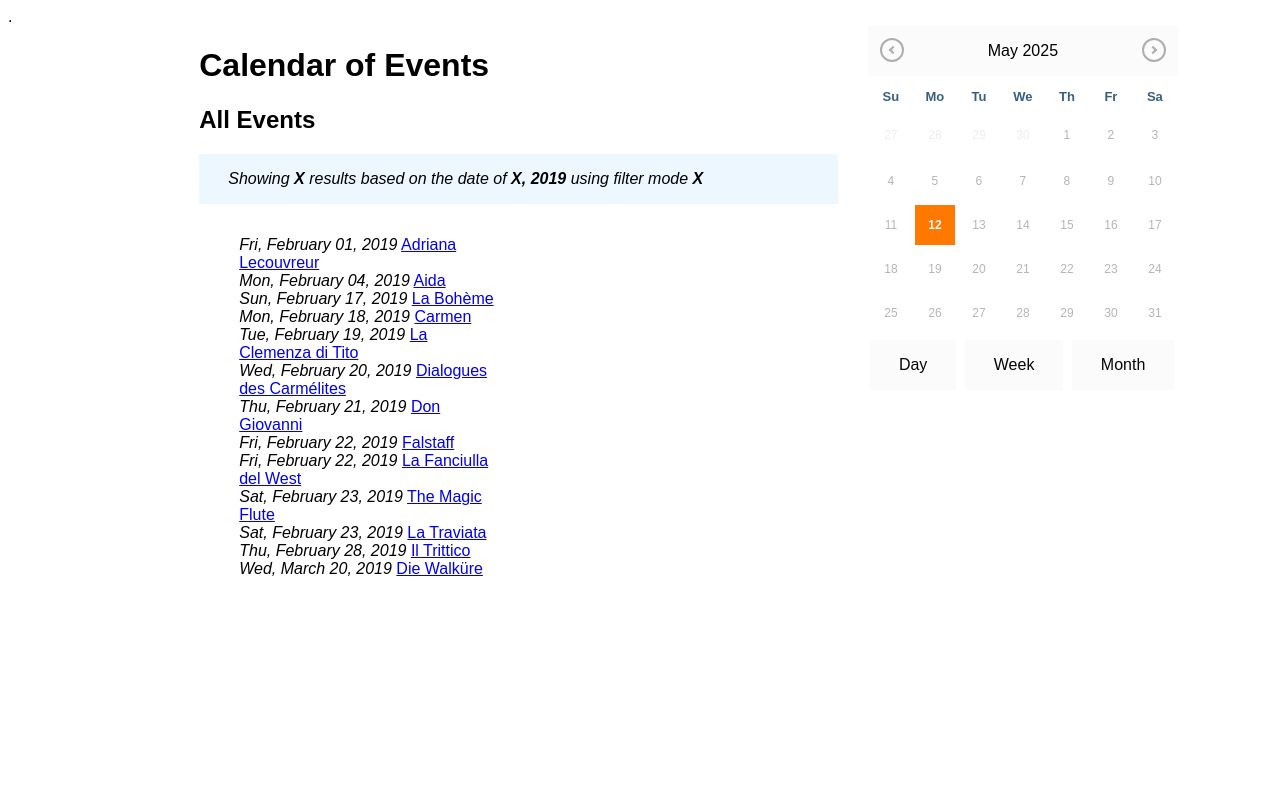
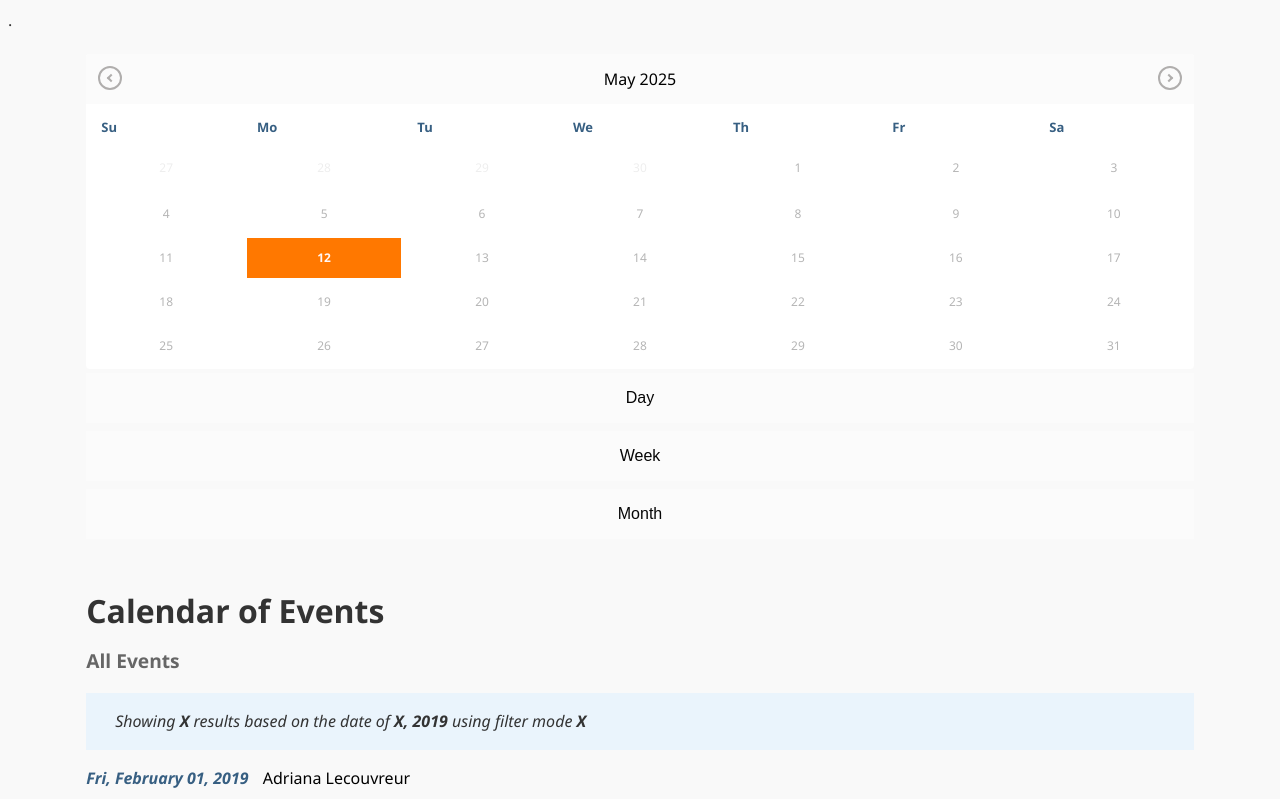
Before and after one commit to agresti/datepicker-integration, a plain HTML site: page index.html in a window 1280 px wide. Shown: the top 799 px of the page. Drawn offline with nearby package versions, Linux system fonts and the light colour scheme.

Commit message:
Update styles.css

```diff
--- a/styles.css
+++ b/styles.css
@@ -1,45 +1,103 @@
+/* === GLOBAL === */
 body {
-	font-family: sans-serif;
+  font-family: 'Segoe UI', Tahoma, Geneva, Verdana, sans-serif;
   font-size: 1em;
+  background: #f9f9f9;
+  color: #333;
+  line-height: 1.6;
 }
-ul {
-	width: 40%;
-    	float: left;
+
+main {
+  padding: 20px 0;
 }
-main {
 
-}
 p {
   font-size: 0.8em;
 }
+
+/* === CONTAINER LAYOUT === */
+.container {
+  display: flex;
+  flex-wrap: wrap;
+  justify-content: space-between;
+  gap: 20px;
+  width: 90%;
+  max-width: 1200px;
+  margin: 0 auto;
+}
+
+.col-left {
+  flex: 1 1 65%;
+  padding-left: 15px;
+  padding-right: 15px;
+}
+
+.col-right {
+  flex: 1 1 30%;
+  padding-left: 15px;
+  padding-right: 15px;
+}
+
+/* === DATEPICKER === */
+#datepicker {
+  width: 100%;
+}
+
+/* === EVENTS LIST === */
 ul {
+  width: 100%;
   list-style-type: none;
+  padding-left: 0;
 }
-.event-nav {
-	float: right;
-    	margin-top: 20px;
+
+ul li {
   margin-bottom: 10px;
 }
+
+.eventDate {
+  display: inline-block;
+  font-weight: bold;
+  color: #375f82;
+  margin-right: 10px;
+}
+
+ul li a {
+  color: #000;
+  text-decoration: none;
+}
+
+ul li a:hover {
+  text-decoration: underline;
+  color: #0275da;
+}
+
+/* === HEADERS === */
+h1 {
+  font-size: 2em;
+  color: #333;
+  margin-bottom: 10px;
+}
+
+h2#sub-header {
+  font-size: 1.2em;
+  color: #666;
+  margin-top: 0;
+}
+
+/* === STATISTICS PANEL === */
 #event-statistic {
   background: #d0e9ff61;
   padding: 16px 29px;
   font-size: 16px;
-	font-style: italic
+  font-style: italic;
 }
-.col-right {
-	left: 75%;
-	position: absolute;
-	padding-left: 15px;
-    	padding-right: 15px;
+
+.dateValOnSelect {
+  margin-top: 10px;
+  font-weight: bold;
 }
-.col-left {
-	right: 25%;
-	width: 75%;
-	float: left;
-	position: absolute;
-	padding-left: 15px;
-    	padding-right: 15px;
-}
+
+/* === BUTTONS === */
 .button {
   background-color: #fbfbfb;
   border: none;
@@ -49,46 +107,34 @@ ul {
   text-decoration: none;
   display: inline-block;
   font-size: 16px;
-    	margin: 4px 2px;
-    	-webkit-transition-duration: 0.4s;
+  margin: 4px 0;
   transition-duration: 0.4s;
   cursor: pointer;
+  width: 100%;
 }
+
 .button:hover {
   background-color: #375f82;
   color: white;
 }
-.week-on-click {
-	background-color: red;
-}
-.container {
-	position: relative;
-    	padding-left: 15px;
-    	padding-right: 15px;
-    	margin: 0 auto;
-    	width: 65%;
-}
-.dateValOnSelect {
-	position: absolute;
-}
-#datepicker {
-    float: right;
-}
- .calendar {
-	 width: 280px;
-	 margin: -100px 0px 0px 0px;
+
+/* === DATEPICKER CUSTOM STYLES === */
+.ui-datepicker {
   background: #fff;
   border-radius: 4px;
   overflow: hidden;
 }
+
 .ui-datepicker-header {
   height: 50px;
   line-height: 50px;
-	 color: #000000;
+  color: #000;
   background: #fbfbfb;
   margin-bottom: 10px;
 }
- .ui-datepicker-prev, .ui-datepicker-next {
+
+.ui-datepicker-prev,
+.ui-datepicker-next {
   width: 20px;
   height: 20px;
   text-indent: 9999px;
@@ -98,23 +144,19 @@ ul {
   overflow: hidden;
   margin-top: 12px;
 }
+
 .ui-datepicker-prev {
   float: left;
   margin-left: 12px;
 }
- .ui-datepicker-prev:after {
-	 transform: rotate(45deg);
-	 margin: -43px 0px 0px 8px;
-}
+
 .ui-datepicker-next {
   float: right;
   margin-right: 12px;
 }
+
+.ui-datepicker-prev:after,
 .ui-datepicker-next:after {
-	 transform: rotate(-135deg);
-	 margin: -43px 0px 0px 6px;
-}
- .ui-datepicker-prev:after, .ui-datepicker-next:after {
   content: '';
   position: absolute;
   display: block;
@@ -123,16 +165,33 @@ ul {
   border-left: 2px solid #b0aead;
   border-bottom: 2px solid #b0aead;
 }
- .ui-datepicker-prev:hover, .ui-datepicker-next:hover, .ui-datepicker-prev:hover:after, .ui-datepicker-next:hover:after {
+
+.ui-datepicker-prev:after {
+  transform: rotate(45deg);
+  margin: -43px 0px 0px 8px;
+}
+
+.ui-datepicker-next:after {
+  transform: rotate(-135deg);
+  margin: -43px 0px 0px 6px;
+}
+
+.ui-datepicker-prev:hover,
+.ui-datepicker-next:hover,
+.ui-datepicker-prev:hover:after,
+.ui-datepicker-next:hover:after {
   border-color: #0275da;
 }
+
 .ui-datepicker-title {
   text-align: center;
 }
+
 .ui-datepicker-calendar {
   width: 100%;
   text-align: center;
 }
+
 .ui-datepicker-calendar thead tr th span {
   display: block;
   width: 40px;
@@ -140,6 +199,7 @@ ul {
   margin-bottom: 5px;
   font-size: 13px;
 }
+
 .ui-state-default {
   display: block;
   text-decoration: none;
@@ -147,19 +207,35 @@ ul {
   line-height: 40px;
   font-size: 12px;
 }
+
 .ui-state-default:hover {
-	background: rgba(0,0,0,0.02);
+  background: rgba(0, 0, 0, 0.02);
   color: black;
 }
+
 .ui-state-highlight {
   color: #000000;
   font-weight: bold;
 }
+
 .ui-state-active {
   color: #fff6f6;
   background: #ff7800;
 }
+
 .ui-datepicker-unselectable .ui-state-default {
   color: #eee;
   border: 2px solid transparent;
 }
+
+/* === RESPONSIVE === */
+@media (max-width: 768px) {
+  .container {
+    flex-direction: column;
+  }
+
+  .col-left,
+  .col-right {
+    flex: 1 1 100%;
+  }
+}
```
Lines whose indentation alone changed are shown as unchanged.
